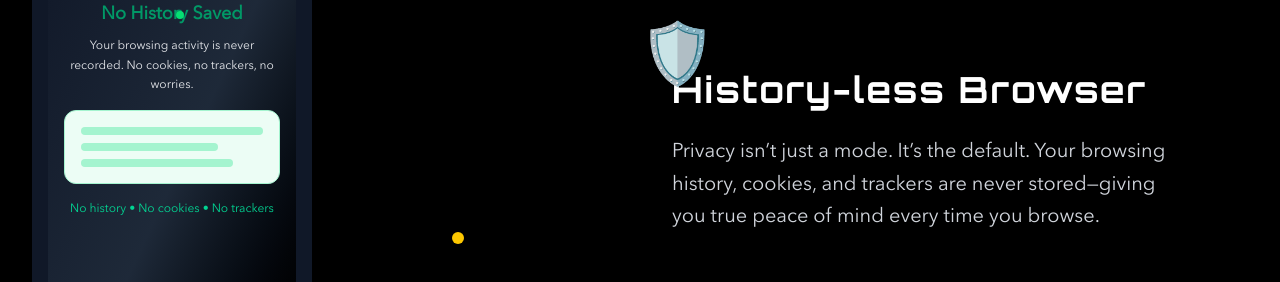
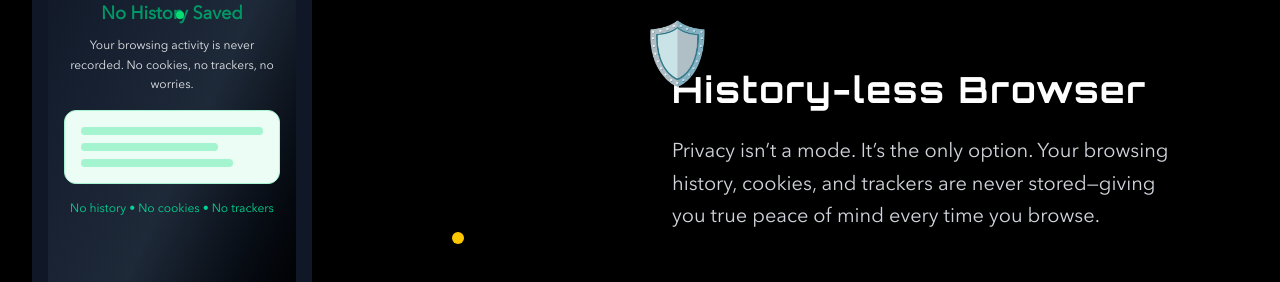
Before and after one commit to nla-asia/autopilotbrowser-landing, a Next.js app: page / in a window 1280 px wide. Shown: the part 3400-3682 px from the top of the page. Built offline with nearby package versions, Linux system fonts and the light colour scheme.

Commit message:
some updates

```diff
--- a/src/components/Features.tsx
+++ b/src/components/Features.tsx
@@ -141,7 +141,7 @@ export default function Features() {
     {
       id: 4,
       title: "History-less Browser",
-      description: "Privacy isn’t just a mode. It’s the default. Your browsing history, cookies, and trackers are never stored—giving you true peace of mind every time you browse.",
+      description: "Privacy isn’t a mode. It’s the only option. Your browsing history, cookies, and trackers are never stored—giving you true peace of mind every time you browse.",
       mockup: (
         <div className="bg-gray-900 rounded-[2.5rem] p-4 shadow-2xl" style={{width: '280px', height: '560px'}}>
           <div className="bg-white rounded-[2rem] overflow-hidden h-full">
```
